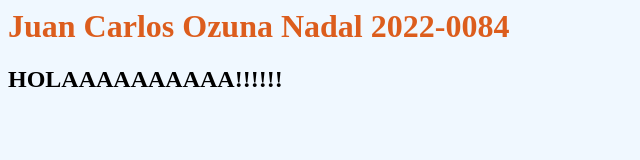
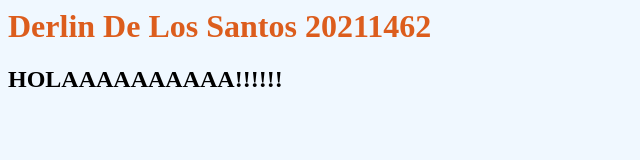
Before and after one commit to DerlinAlmonte/NginX-y-Docker, a plain HTML site: page index.html in a window 1280 px wide. Shown: the whole page, without its empty margins (0-640 px from the left). Drawn offline with Linux system fonts and the light colour scheme.

Commit message:
Update index.html

```diff
--- a/index.html
+++ b/index.html
@@ -17,7 +17,7 @@
 <body>
     <header>
         <h1>
-            Juan Carlos Ozuna Nadal 2022-0084
+           Derlin De Los Santos 20211462
         </h1>
         <h2>
             HOLAAAAAAAAAA!!!!!!
```
